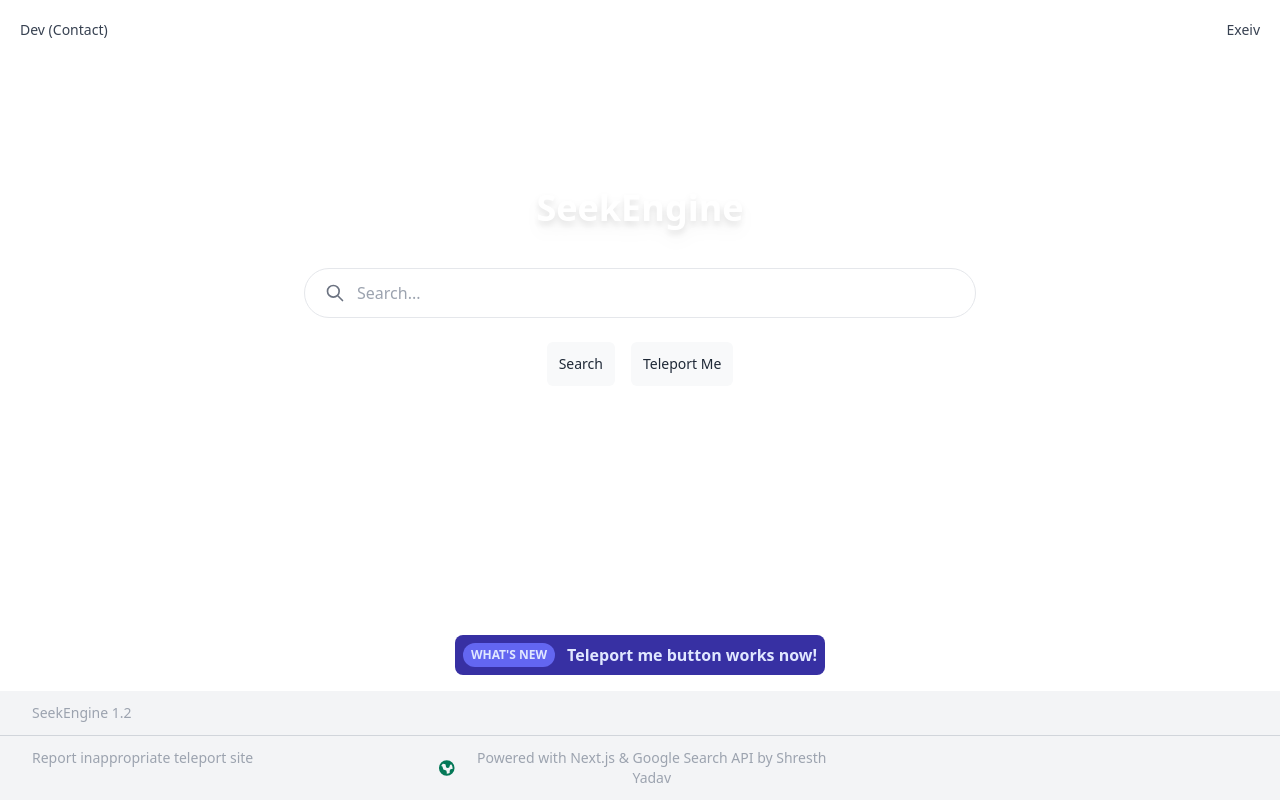
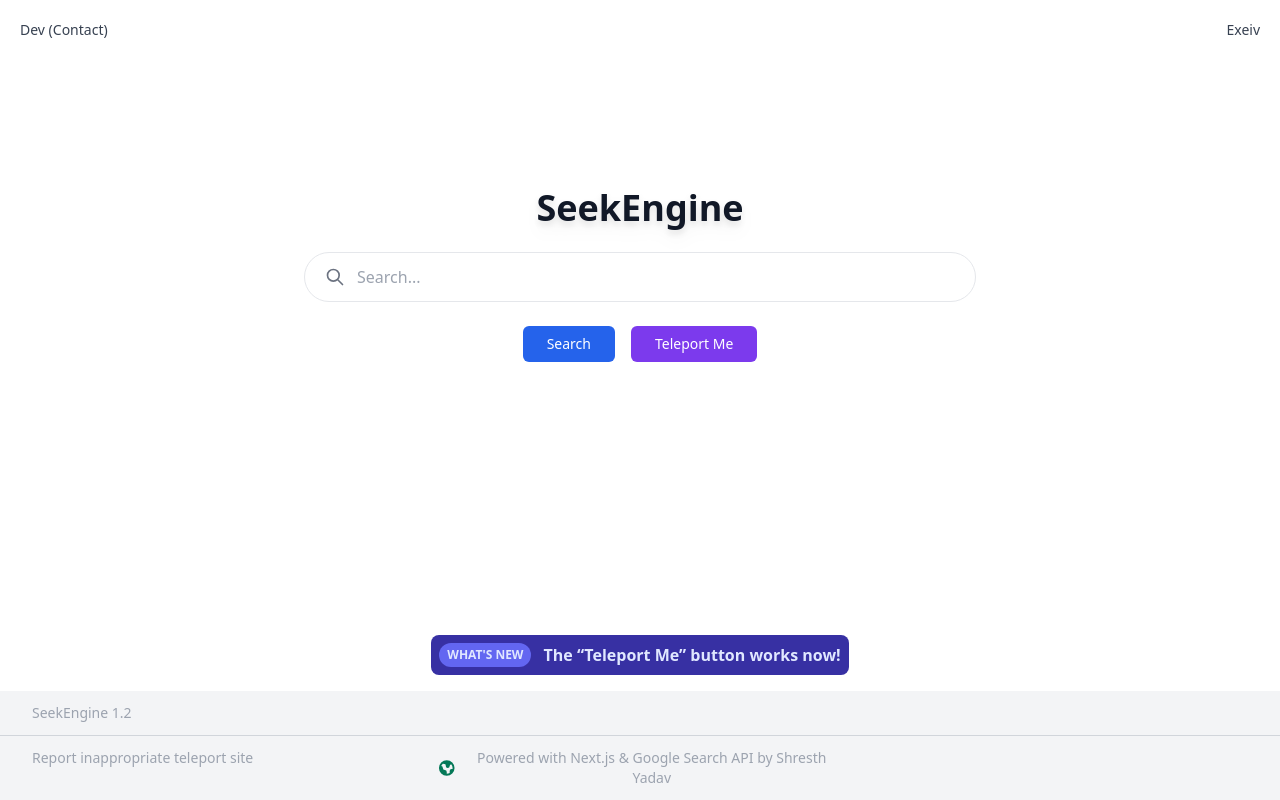
Before and after one commit to archduke1337/SeekEngine, a Next.js app: page / in a window 1280 px wide. Built offline with nearby package versions, Linux system fonts and the light colour scheme.

Commit message:
Update index.js

```diff
--- a/pages/index.js
+++ b/pages/index.js
@@ -2,14 +2,15 @@ import Head from 'next/head';
 import Image from 'next/image';
 import { SearchIcon } from '@heroicons/react/outline';
 import Footer from '../components/Footer';
-import { useRef } from 'react';
+import { useRef, useState } from 'react';
 import { useRouter } from 'next/router';
 
 export default function Home() {
     const router = useRouter();
     const searchInputRef = useRef(null);
+    const [loading, setLoading] = useState(false);
 
-    const handleSearch = (e) => {
+    const handleSearch = async (e) => {
         e.preventDefault();
         const term = searchInputRef.current?.value.trim();
 
@@ -18,15 +19,17 @@ export default function Home() {
             return;
         }
 
-        const encodedTerm = encodeURIComponent(term);
-        router.push(`/search?term=${encodedTerm}`)
-            .then(() => {
-                searchInputRef.current.value = '';
-            })
-            .catch((error) => {
-                console.error('Navigation error:', error);
-                alert('Something went wrong. Please try again.');
-            });
+        try {
+            setLoading(true);
+            const encodedTerm = encodeURIComponent(term);
+            await router.push(`/search?term=${encodedTerm}`);
+            searchInputRef.current.value = '';
+        } catch (error) {
+            console.error('Navigation error:', error);
+            alert('Something went wrong. Please try again.');
+        } finally {
+            setLoading(false);
+        }
     };
 
     const teleport = () => {
@@ -34,17 +37,20 @@ export default function Home() {
             'https://instagram.com/exeivglobal/',
             'https://github.com/Shrestt',
         ];
-
         const randomUrl = urls[Math.floor(Math.random() * urls.length)];
         window.open(randomUrl, '_blank', 'noopener,noreferrer');
     };
 
     return (
-        <div className="flex flex-col justify-center min-h-screen items-center dark:bg-gray-900 bg-opacity-25">
+        <div className="flex flex-col justify-center min-h-screen items-center bg-white dark:bg-gray-900 transition-colors duration-300">
             <Head>
                 <title>SeekEngine - Fast Search for the Web</title>
                 <meta name="description" content="SeekEngine helps you discover the web quickly and smartly." />
                 <meta name="robots" content="index, follow" />
+                <meta name="viewport" content="width=device-width, initial-scale=1" />
+                <meta property="og:title" content="SeekEngine" />
+                <meta property="og:description" content="Fast and intuitive search experience." />
+                <meta property="og:type" content="website" />
                 <link rel="icon" href="/favicon.ico" />
             </Head>
 
@@ -55,10 +61,10 @@ export default function Home() {
                         href="https://shresth-dev.vercel.app"
                         target="_blank"
                         rel="noopener noreferrer"
-                        aria-label="Dev profile"
-                        title="Shrest"
+                        title="Developer Portfolio"
+                        className="hover:underline"
                     >
-                        <p className="link">Dev (Contact)</p>
+                        Dev (Contact)
                     </a>
                 </div>
                 <div className="flex space-x-4 items-center">
@@ -66,23 +72,23 @@ export default function Home() {
                         href="https://exeiv.vercel.app"
                         target="_blank"
                         rel="noopener noreferrer"
-                        aria-label="URL shortener"
-                        title="Use shortl.it"
+                        title="Exeiv URL shortener"
+                        className="hover:underline"
                     >
-                        <p className="link">Exeiv</p>
+                        Exeiv
                     </a>
                 </div>
             </header>
 
-            {/* Body */}
+            {/* Main Content */}
             <main className="flex flex-col items-center mt-32 w-4/5 flex-grow">
-                <h1 className="text-4xl font-bold text-white mb-6 drop-shadow-lg">SeekEngine</h1>
+                <h1 className="text-4xl font-bold text-gray-900 dark:text-white mb-6 drop-shadow-lg">SeekEngine</h1>
 
                 <form
                     onSubmit={handleSearch}
-                    className="flex w-full mt-4 max-w-2xl rounded-full border border-gray-200 px-5 py-3 items-center hover:shadow-lg focus-within:shadow-lg"
+                    className="flex w-full max-w-2xl rounded-full border border-gray-200 dark:border-gray-700 px-5 py-3 items-center hover:shadow-lg focus-within:shadow-lg transition-shadow duration-300 bg-white dark:bg-gray-800"
                 >
-                    <SearchIcon className="h-5 mr-3 text-gray-500 dark:text-gray-300" />
+                    <SearchIcon className="h-5 w-5 mr-3 text-gray-500 dark:text-gray-300" />
                     <input
                         ref={searchInputRef}
                         type="text"
@@ -96,14 +102,15 @@ export default function Home() {
                     <button
                         type="submit"
                         onClick={handleSearch}
-                        className="btn dark:bg-gray-800 dark:text-white"
+                        disabled={loading}
+                        className="btn bg-blue-600 hover:bg-blue-700 text-white px-6 py-2 rounded-md transition disabled:opacity-50"
                     >
-                        Search
+                        {loading ? 'Searching...' : 'Search'}
                     </button>
                     <button
                         type="button"
                         onClick={teleport}
-                        className="btn dark:bg-gray-800 dark:text-white"
+                        className="btn bg-purple-600 hover:bg-purple-700 text-white px-6 py-2 rounded-md transition"
                     >
                         Teleport Me
                     </button>
@@ -114,11 +121,11 @@ export default function Home() {
             <section className="text-center py-4 lg:px-4">
                 <div className="p-2 bg-indigo-800 text-indigo-100 rounded-lg inline-flex items-center" role="alert">
                     <span className="bg-indigo-500 uppercase px-2 py-1 text-xs font-bold rounded-full mr-3">What's new</span>
-                    <span className="font-semibold">Teleport me button works now!</span>
+                    <span className="font-semibold">The “Teleport Me” button works now!</span>
                 </div>
             </section>
 
             <Footer />
         </div>
     );
-                            }
+}
```
